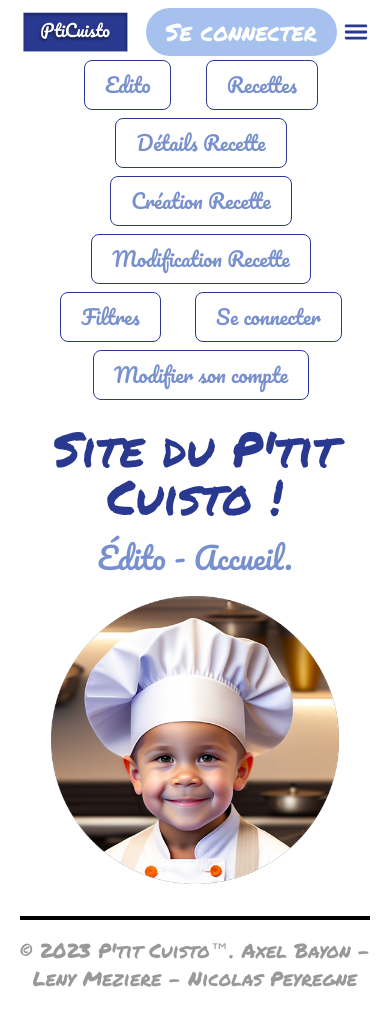
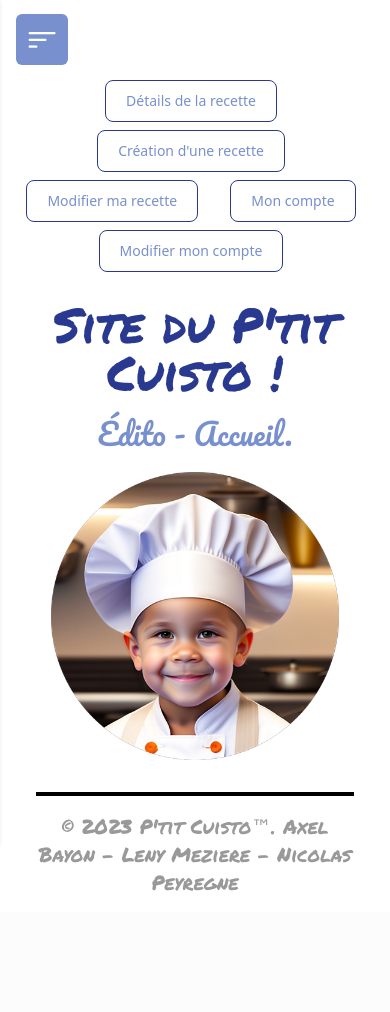
Before and after one commit to KSR0/TD1_FORK_PtitCuisto, a PHP site: page /view/page/edito.php in a window 390 px wide. After the commit the page ends 891 px from the top, so only its background shows below. Run offline with PHP 8.4, Linux system fonts and the light colour scheme; some libraries are stand-ins or nearby versions.

Commit message:
Added the definitive (responsive) navbar with 0 bugs

```diff
--- a/controller/base/script_header.js
+++ b/controller/base/script_header.js
@@ -1,11 +1,3 @@
-function bouton_edito() {
-    window.location.href = 'edito.php';
-}
-
-function bouton_recette() {
-    window.location.href = 'recette.php';
-}
-
 function bouton_detail_recette() {
     window.location.href = 'detail_recette.php';
 }
@@ -18,12 +10,8 @@ function bouton_modification_recette() {
     window.location.href = 'modification_recette.php';
 }
 
-function bouton_filtre() {
-    window.location.href = 'filtre.php';
-}
-
-function bouton_connexion_creation_compte() {
-    window.location.href = 'connexion_creation_compte.php';
+function bouton_mon_compte() {
+    window.location.href = 'mon_compte.php';
 }
 
 function bouton_modification_compte() {
--- /dev/null
+++ b/controller/page/script_mon_compte.js
@@ -0,0 +1,5 @@
+/*
+function nom_fonction() {
+
+}
+*/
--- a/view/base/footer.php
+++ b/view/base/footer.php
@@ -1,9 +1,8 @@
-<footer>
+
 <div class="w-full max-w-screen-xl mx-auto p-4 md:py-8">
     <hr class="border-2 border-black my-4 mx-auto">
     <span class="text-charte_gris block text-xl font-permanent_marker text-center">© 2023
-            <a href="edito.php" class="hover:underline hover:text-charte_bleu_clair">P'tit Cuisto™</a>.
+        <a href="edito.php" class="hover:underline hover:text-charte_bleu_clair" title="Aller à l'accueil">P'tit Cuisto™</a>.
         Axel Bayon - Leny Meziere - Nicolas Peyregne
     </span>
 </div>
-</footer>
--- a/view/base/header.php
+++ b/view/base/header.php
@@ -5,69 +5,122 @@
 
 <script src="../../controller/base/script_header.js"></script>
 
-<header class="bg-white">
-    <nav class="text-charte_bleu_fonce font-permanent_marker flex justify-between items-center w-[92%]  mx-auto">
+
+<!-- Code pour la navbar -->
+<nav class="font-permanent_marker">
+    <span class="absolute text-charte_blanc text-4xl top-5 left-4 cursor-pointer" onclick="Openbar()">
+        <i class="bi bi-filter-left px-2 bg-charte_bleu_clair rounded-md" title="Ouvrir le menu"></i>
+    </span>
+
+    <div class="sidebar fixed top-0 bottom-0 lg:left-0 left-[-300px] duration-1000 p-2 w-[300px] overflow-y-auto text-center bg-charte_bleu_clair shadow h-screen">
+
+        <div class="text-gray-100 text-xl">
+
+            <div class="p-2.5 mt-1 flex items-center rounded-md ">
+                <a class="mx-auto" href="edito.php">
+                    <img class="h-20 pl-1 p-2 cursor-pointer" src="../../img/Logo.png" alt="Logo du site" title="Aller à l'accueil">
+                </a>
+                <i class="bi bi-x cursor-pointer lg:hidden" title="Fermer le menu" onclick="Openbar()"></i>
+            </div>
+
+            <hr class="my-2 text-charte_blanc">
 
             <div>
-            <img class="h-14 pl-1 p-2 cursor-pointer" src="../../img/Logo.png" alt="...">
+                <div class="p-2.5 mt-3 flex items-center rounded-md px-4 duration-300 cursor-pointer bg-charte_gris border-2 border-charte_bleu_fonce">
+                    <i class="bi bi-search text-sm"></i>
+                    <input class="text-[15px] ml-4 w-full bg-transparent focus:outline-none placeholder:text-charte_blanc" placeholder="Rechercher">
                 </div>
 
-        <div
-            class="nav-links duration-500 sm:static absolute bg-white sm:min-h-fit min-h-[30vh] left-0 top-[-100%] sm:w-auto  w-full flex items-center px-5">
-            <ul class="flex sm:flex-row flex-col sm:items-center sm:gap-[4vw] gap-8">
-                <li>
-                    <a class="hover:text-gray-500" href="#">Accueil</a>
-                </li>
-                <li>
-                    <a class="hover:text-gray-500" href="#">Recettes</a>
-                </li>
-                <li>
-                    <a class="hover:text-gray-500" href="#">Filtres</a>
-                </li>
-            </ul>
+                <hr class="my-2 mt-3 text-charte_blanc">
+
+                <div class="p-2.5 mt-2 flex items-center rounded-md px-4 duration-300 cursor-pointer hover:bg-charte_bleu_fonce">
+                    <i class="bi bi-house-door-fill"></i>
+                    <span class="text-[15px] ml-4 text-gray-200">
+                        <a href="edito.php">Accueil</a>
+                    </span>
                 </div>
 
-        <div class="flex items-center gap-1 sm:gap-6">
-            <button class="bg-[#a6c1ee] text-white px-5 py-2 rounded-full hover:bg-[#87acec]">Se connecter</button>
-            <ion-icon onclick="menu_deroulant(this)" name="menu" class="text-3xl cursor-pointer sm:hidden"></ion-icon>
+                <div class="p-2.5 mt-2 flex items-center rounded-md px-4 duration-300 cursor-pointer hover:bg-charte_bleu_fonce">
+                    <i class="bi bi-bookmark-fill"></i>
+                    <span class="text-[15px] ml-4 text-gray-200">
+                        <a href="recette.php">Recettes</a>
+                    </span>
+                </div>
+
+                <div class="p-2.5 mt-2 flex items-center rounded-md px-4 duration-300 cursor-pointer hover:bg-charte_bleu_fonce">
+                    <i class="bi bi-funnel-fill"></i></i>
+
+                    <div class="flex justify-between w-full items-center" onclick="dropDown()">
+                        <span class="text-[15px] ml-4 text-gray-200">Filtres</span>
+                        <span class="text-sm rotate-180" id="arrow">
+                            <i class="bi bi-caret-down-fill"></i>
+                        </span>
+                    </div>
+
+                </div>
+
+                <div class="leading-7 text-left text-sm font-thin mt-2 w-4/5 mx-auto" id="submenu">
+
+                    <div class="p-2.5 mt-2 flex items-center rounded-md px-4 duration-300 cursor-pointer hover:bg-charte_bleu_fonce">
+                        <i class="bi bi-book"></i>
+                        <span class="text-[15px] ml-4 text-gray-200">Catégorie</span>
+                    </div>
+
+                    <div class="p-2.5 mt-2 flex items-center rounded-md px-4 duration-300 cursor-pointer hover:bg-charte_bleu_fonce">
+                        <i class="bi bi-search"></i>
+                        <span class="text-[15px] ml-4 text-gray-200">Titre</span>
+                    </div>
+
+                    <div class="p-2.5 mt-2 flex items-center rounded-md px-4 duration-300 cursor-pointer hover:bg-charte_bleu_fonce">
+                        <i class="bi bi-cart"></i>
+                        <span class="text-[15px] ml-4 text-gray-200">Ingrédient(s)</span>
+                    </div>
+
+                </div>
+
+                <hr class="my-4 text-gray-600">
+
+                <div class="p-2.5 mt-3 flex items-center rounded-md px-4 duration-300 cursor-pointer border-2 bg-charte_bleu_fonce">
+                    <i class="bi bi-box-arrow-in-right"></i>
+                    <span class="text-[15px] ml-4 text-gray-200">
+                        <a href="connexion_creation_compte.php">Se connecter</a>
+                    </span>
+                </div>
+
+            </div>
+        </div>
     </div>
 </nav>
-</header>
 
 <script>
-const navLinks = document.querySelector('.nav-links')
-function menu_deroulant(e){
-    e.name = e.name === 'menu' ? 'close' : 'menu'
-    navLinks.classList.toggle('top-[9%]')
+    function dropDown() {
+        document.querySelector('#submenu').classList.toggle('hidden')
+        document.querySelector('#arrow').classList.toggle('rotate-0')
+    }
+    dropDown()
+
+    function Openbar() {
+        document.querySelector('.sidebar').classList.toggle('left-[-300px]')
     }
 </script>
 
+
 <!-- Permet de passer d'une page à une autre facilement pour faire des tests sans passer par le menu -->
-    <div class="text-center mb-4">
+<div class="text-center lg:pl-80 lg:pt-5 min-[320px]:pt-20 md:pt-20 pr-5 pt-5">
 
-        <button class="ml-5 text-charte_bleu_clair hover:text-charte_bleu_fonce border border-charte_bleu_fonce hover:bg-charte_bleu_clair focus:ring-4 focus:outline-none  font-medium rounded-lg text-xl px-5 py-2.5 text-center mr-2 mb-2"
-        onclick="bouton_edito()">Edito</button>
+    <button class="ml-5 text-charte_bleu_clair hover:text-charte_bleu_fonce border border-charte_bleu_fonce hover:bg-charte_bleu_clair focus:ring-4 focus:outline-none font-medium rounded-lg text-sm px-5 py-2.5 text-center mr-2 mb-2"
+    onclick="bouton_detail_recette()">Détails de la recette</button>
 
-        <button class="ml-5 text-charte_bleu_clair hover:text-charte_bleu_fonce border border-charte_bleu_fonce hover:bg-charte_bleu_clair focus:ring-4 focus:outline-none  font-medium rounded-lg text-xl px-5 py-2.5 text-center mr-2 mb-2"
-        onclick="bouton_recette()">Recettes</button>
+    <button class="ml-5 text-charte_bleu_clair hover:text-charte_bleu_fonce border border-charte_bleu_fonce hover:bg-charte_bleu_clair focus:ring-4 focus:outline-none font-medium rounded-lg text-sm px-5 py-2.5 text-center mr-2 mb-2"
+    onclick="bouton_creation_recette()">Création d'une recette</button>
 
-        <button class="ml-5 text-charte_bleu_clair hover:text-charte_bleu_fonce border border-charte_bleu_fonce hover:bg-charte_bleu_clair focus:ring-4 focus:outline-none  font-medium rounded-lg text-xl px-5 py-2.5 text-center mr-2 mb-2"
-        onclick="bouton_detail_recette()">Détails Recette</button>
+    <button class="ml-5 text-charte_bleu_clair hover:text-charte_bleu_fonce border border-charte_bleu_fonce hover:bg-charte_bleu_clair focus:ring-4 focus:outline-none font-medium rounded-lg text-sm px-5 py-2.5 text-center mr-2 mb-2"
+    onclick="bouton_modification_recette()">Modifier ma recette</button>
 
-        <button class="ml-5 text-charte_bleu_clair hover:text-charte_bleu_fonce border border-charte_bleu_fonce hover:bg-charte_bleu_clair focus:ring-4 focus:outline-none  font-medium rounded-lg text-xl px-5 py-2.5 text-center mr-2 mb-2"
-        onclick="bouton_creation_recette()">Création Recette</button>
+    <button class="ml-5 text-charte_bleu_clair hover:text-charte_bleu_fonce border border-charte_bleu_fonce hover:bg-charte_bleu_clair focus:ring-4 focus:outline-none font-medium rounded-lg text-sm px-5 py-2.5 text-center mr-2 mb-2"
+    onclick="bouton_mon_compte()">Mon compte</button>
 
-        <button class="ml-5 text-charte_bleu_clair hover:text-charte_bleu_fonce border border-charte_bleu_fonce hover:bg-charte_bleu_clair focus:ring-4 focus:outline-none  font-medium rounded-lg text-xl px-5 py-2.5 text-center mr-2 mb-2"
-        onclick="bouton_modification_recette()">Modification Recette</button>
-
-        <button class="ml-5 text-charte_bleu_clair hover:text-charte_bleu_fonce border border-charte_bleu_fonce hover:bg-charte_bleu_clair focus:ring-4 focus:outline-none  font-medium rounded-lg text-xl px-5 py-2.5 text-center mr-2 mb-2"
-        onclick="bouton_filtre()">Filtres</button>
-
-        <button class="ml-5 text-charte_bleu_clair hover:text-charte_bleu_fonce border border-charte_bleu_fonce hover:bg-charte_bleu_clair focus:ring-4 focus:outline-none  font-medium rounded-lg text-xl px-5 py-2.5 text-center mr-2 mb-2"
-        onclick="bouton_connexion_creation_compte()">Se connecter</button>
-
-        <button class="ml-5 text-charte_bleu_clair hover:text-charte_bleu_fonce border border-charte_bleu_fonce hover:bg-charte_bleu_clair focus:ring-4 focus:outline-none  font-medium rounded-lg text-xl px-5 py-2.5 text-center mr-2 mb-2"
-        onclick="bouton_modification_compte()">Modifier son compte</button>
+    <button class="ml-5 text-charte_bleu_clair hover:text-charte_bleu_fonce border border-charte_bleu_fonce hover:bg-charte_bleu_clair focus:ring-4 focus:outline-none font-medium rounded-lg text-sm px-5 py-2.5 text-center mr-2 mb-2"
+    onclick="bouton_modification_compte()">Modifier mon compte</button>
 
 </div>
-</header>
--- a/view/page/modification_compte.php
+++ b/view/page/modification_compte.php
@@ -5,8 +5,8 @@
 
 <script src="../../controller/page/script_modification_compte.js"></script>
 
-<h1 class="text-center text-charte_bleu_fonce font-permanent_marker text-5xl mb-5">Modifier son compte</h1>
-<p class="text-3xl text-center text-charte_bleu_clair">Page permettant de modifier son compte</p>
+<h1 class="text-center text-charte_bleu_fonce font-permanent_marker text-5xl mb-5">Modifier mon compte</h1>
+<p class="text-3xl text-center text-charte_bleu_clair">Page permettant la modification de mon compte</p>
 
 <?php
     // Appel de la fonction de la requête SQL permettant d'afficher les utilisateurs
--- a/view/page/modification_recette.php
+++ b/view/page/modification_recette.php
@@ -5,8 +5,8 @@
 
 <script src="../../controller/page/script_modification_recette.js"></script>
 
-<h1 class="text-center text-charte_bleu_fonce font-permanent_marker text-5xl mb-5">Modification d'une recette</h1>
-<p class="text-3xl text-center text-charte_bleu_clair">Page permettant de modifier une recette.</p>
+<h1 class="text-center text-charte_bleu_fonce font-permanent_marker text-5xl mb-5">Modifier ma recette</h1>
+<p class="text-3xl text-center text-charte_bleu_clair">Page permettant la modification de ma recette selectionnée.</p>
 
 <?php
     // Appel de la fonction de la requête SQL permettant d'afficher les utilisateurs
--- a/view/template.php
+++ b/view/template.php
@@ -1,9 +1,12 @@
 <!DOCTYPE html>
 <html lang="fr">
+
     <head>
         <meta charset="UTF-8">
         <meta name="viewport" content="width=device-width, initial-scale=1.0">
+
         <title>P'tit Cuisto</title>
+
         <link rel="stylesheet" href="../../tailwind/tailwind.css">
         <link rel="icon" type="image/x-icon" href="../../img/Edito.png">
 
@@ -16,22 +19,27 @@
         <link href="https://fonts.googleapis.com/css2?family=Pacifico&display=swap" rel="stylesheet">
 
         <script src="https://cdn.tailwindcss.com"></script>
-        <script type="module" src="https://unpkg.com/ionicons@5.5.2/dist/ionicons/ionicons.esm.js"></script>
-        <script nomodule src="https://unpkg.com/ionicons@5.5.2/dist/ionicons/ionicons.js"></script>
+        <link href="https://fonts.googleapis.com/css2?family=Poppins:wght@200;300;400;500;600;800&display=swap" rel="stylesheet">
+        <link rel="stylesheet" href="https://cdn.jsdelivr.net/npm/bootstrap-icons@1.7.2/font/bootstrap-icons.css">
 
     </head>
 
-    <body class="font-pacifico text-2xl m-1">
+    <body>
+        <header>
             <?php
                 require_once('base/header.php');
             ?>
+        </header>
 
-        <main>
+        <main class="lg:pl-80 min-[320px]:pl-5 md:pl-5 pr-5 pt-5 font-pacifico text-2xl">
             <?= $content?>
         </main>
 
+        <footer class="lg:pl-80 min-[320px]:pl-5 md:pl-5 pr-5">
             <?php
                 require_once('base/footer.php');
 	        ?>
+        </footer>
     </body>
+
 </html>
```
Also changed, not shown: model/page/requetes_mon_compte.php (added, +17 -0 lines), view/page/connexion_creation_compte.php (deleted, +0 -17 lines), view/page/mon_compte.php (renamed from view/page/filtre.php, +4 -4 lines), tailwind/tailwind.css. Lines whose indentation alone changed are shown as unchanged.
